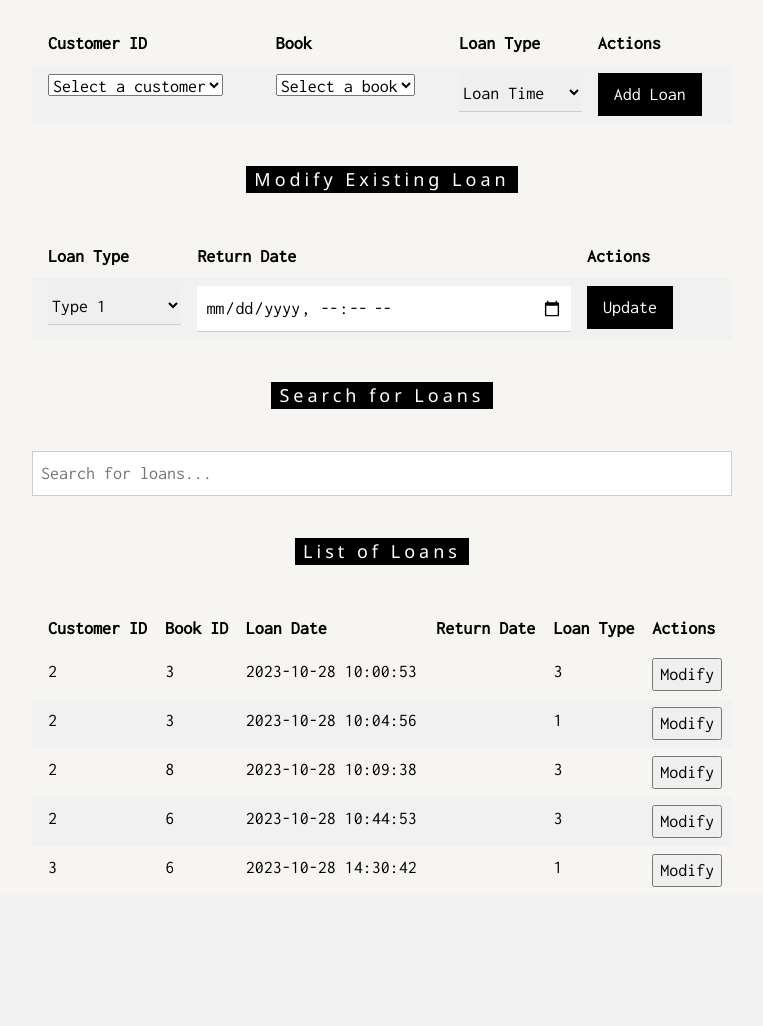
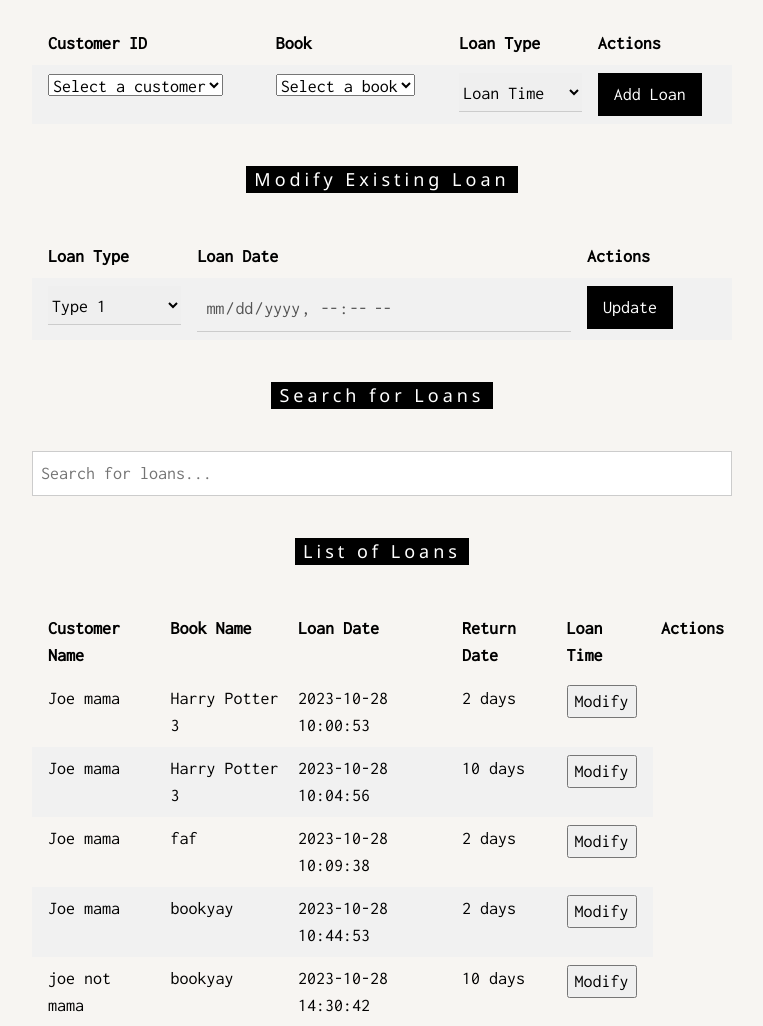
Before and after one commit to shalevhagshur/LibProjectFinal, a Flask app: page /loanpage in a window 1280 px wide. Shown: the part 1638-2664 px from the top of the page, without its empty margins (258-1021 px from the left). Before the commit the page ends 2525 px from the top, so only its background shows below. Run offline with Flask 3, Linux system fonts and the light colour scheme; data comes from the database, SQL or seed files in the repository; both versions use the stored data as it was after the commit.

Commit message:
table kinda works

```diff
--- a/templates/loans.html
+++ b/templates/loans.html
@@ -125,7 +125,7 @@
     <table class="w3-table w3-striped">
       <tr>
         <th>Loan Type</th>
-        <th>Return Date</th>
+        <th>Loan Date</th> <!-- Change "Loan Date" here -->
         <th>Actions</th>
       </tr>
       <tr>
@@ -136,7 +136,7 @@
             <option value="3">Type 3</option>
           </select>
         </td>
-        <td><input class="w3-input" type="datetime-local" id="modifyReturnDate"></td>
+        <td><input class="w3-input" type="datetime-local" id="modifyLoanDate" disabled></td> <!-- Change the input ID to "modifyLoanDate" -->
         <td>
           <input type="hidden" id="modifyLoanID"> <!-- Hidden field to store loan ID -->
           <button id="update-loan-button" class="w3-button w3-black" onclick="updateLoan()">Update</button>
@@ -151,11 +151,11 @@
     <table id="loans-table" class="w3-table w3-striped">
         <thead>
             <tr>
-          <th>Customer ID</th>
-          <th>Book ID</th>
+              <th>Customer Name</th>
+              <th>Book Name</th>
               <th>Loan Date</th>
               <th>Return Date</th>
-          <th>Loan Type</th>
+              <th>Loan Time</th>
               <th>Actions</th>
             </tr>
           </thead>
@@ -175,7 +175,44 @@
 </footer>
 
 <script>
+
 // Function to fetch and display loans
+// Define the getLoanTypeText function
+function getLoanTypeText(loanType) {
+  if (loanType === 1) return '10 days';
+  if (loanType === 2) return '5 days';
+  if (loanType === 3) return '2 days';
+  return 'Unknown';
+}
+
+// Modify the updateLoan function to accept loanID as a parameter
+function updateLoan(loanID) {
+  const updatedLoan = {
+    LoanType: parseInt(document.getElementById('modifyLoanType').value, 10),
+    LoanDate: document.getElementById('modifyLoanDate').value,
+  };
+
+  // Check if loanID is not empty
+  if (!loanID) {
+    alert('In Order To Update A Loan, Choose Which Loan To Modify First Using The Modify Button');
+    return;
+  }
+
+  // Use the loanID to update the loan using the PUT route
+  axios.put(`/loans/${loanID}`, updatedLoan)
+    .then(() => {
+      // Clear the form fields after the update
+      document.getElementById('modifyLoanType').value = '';
+      document.getElementById('modifyLoanDate').value = '';
+      document.getElementById('modifyLoanID').value = '';
+
+      // Refresh the loan list
+      getLoans();
+    })
+    .catch(error => console.error(error));
+}
+
+// Function to fetch and display loans with customer and book names
 function getLoans() {
   axios.get('/loans')
     .then(response => {
@@ -188,11 +225,52 @@
 
       loans.forEach(loan => {
         const row = tbody.insertRow();
-          row.insertCell(0).textContent = loan.CustID; // Display customer ID
-          row.insertCell(1).textContent = loan.BookID; // Display book ID
-          row.insertCell(2).textContent = loan.LoanDate; // Display loan date
-          row.insertCell(3).textContent = loan.ReturnDate; // Display return date
-          row.insertCell(4).textContent = loan.LoanType; // Display loan type
+
+        // Create all the cells for the row
+        const cellCustomerName = row.insertCell(0);
+        const cellBookName = row.insertCell(1);
+        const cellLoanDate = row.insertCell(2);
+        const cellReturnDate = row.insertCell(3);
+        const cellActions = row.insertCell(4);
+
+        // Fetch and display customer name
+        getCustomerName(loan.CustID).then(CustName => {
+          cellCustomerName.textContent = CustName; // Customer Name
+        });
+
+        // Fetch and display book name
+        getBookName(loan.BookID).then(bookname => {
+          cellBookName.textContent = bookname; // Book Name
+        });
+
+        // Display loan date
+        cellLoanDate.textContent = loan.LoanDate || ''; // Loan Date
+
+        // Display return date (You'll need to fetch this information)
+        // Use the appropriate function to fetch and display return date here
+        // Example: getReturnDate(loan.LoanID).then(returnDate => {
+        //   cellReturnDate.textContent = returnDate;
+        // });
+
+        // Display loan type as "10 days," "5 days," or "2 days"
+        const loanTypeText = getLoanTypeText(loan.LoanType);
+        cellReturnDate.textContent = loanTypeText; // Loan Time
+
+        // Hide the actual book ID, customer ID, and loan type as hidden fields
+        const hiddenBookID = document.createElement('input');
+        hiddenBookID.type = 'hidden';
+        hiddenBookID.value = loan.BookID || ''; // Check for null values
+        row.appendChild(hiddenBookID);
+
+        const hiddenCustID = document.createElement('input');
+        hiddenCustID.type = 'hidden';
+        hiddenCustID.value = loan.CustID || ''; // Check for null values
+        row.appendChild(hiddenCustID);
+
+        const hiddenLoanType = document.createElement('input');
+        hiddenLoanType.type = 'hidden';
+        hiddenLoanType.value = loan.LoanType || ''; // Check for null values
+        row.appendChild(hiddenLoanType);
 
         const modifyButton = document.createElement('button');
         modifyButton.textContent = 'Modify';
@@ -201,31 +279,79 @@
 
         // Add an event listener for the "Modify" button, passing the loan.LoanID
         modifyButton.addEventListener('click', (event) => {
-            // Get the loan ID from the data attribute of the modify button
           const loanID = event.target.dataset.loanId;
-            // Set the loan ID in the hidden input field of the update button
-            document.getElementById('modifyLoanID').value = loanID;
-
-            // Fetch and load the loan data into the update table
-            loadLoanDataForUpdate(loanID);
+          updateLoan(loanID);
         });
 
-          row.insertCell(5).appendChild(modifyButton);
+        cellActions.appendChild(modifyButton); // Actions
       });
     })
-      .catch(error => console.error(error));
+    .catch(error => {
+      console.error(error);
+      // Handle the error, e.g., display an error message to the user
+    });
 }
 
-  function loadLoanDataForUpdate(loanID) {
-    axios.get(`/loans/${loanID}`)
-      .then(response => {
-        const loan = response.data;
-        // Populate the update table with the loan's data
-        document.getElementById('modifyLoanType').value = loan.LoanType;
-        document.getElementById('modifyReturnDate').value = loan.ReturnDate;
+
+// Helper function to fetch and display customer name by ID
+function getCustomerName(CustID) {
+  return axios.get(`/customers/${CustID}`)
+    .then(customerResponse => {
+      if (customerResponse.status === 200) {
+        return customerResponse.data.CustName || 'Unknown'; // Use CustName as the property
+      } else {
+        return 'Customer not found';
+      }
     })
-      .catch(error => console.error(error));
+    .catch(customerError => {
+      console.error('Error fetching customer:', customerError);
+      return 'Error fetching customer';
+    });
 }
+
+// Helper function to fetch and display book name by ID
+function getBookName(BookID) {
+  return axios.get(`/books/${BookID}`)
+    .then(bookResponse => {
+      if (bookResponse.status === 200) {
+        return bookResponse.data.bookname || 'Unknown';
+      } else {
+        return 'Book not found';
+      }
+    })
+    .catch(bookError => {
+      console.error('Error fetching book:', bookError);
+      return 'Error fetching book';
+    });
+}
+
+// Helper function to fetch and display loan type text
+function getLoanTypeText(loanType) {
+  if (loanType === 1) return '10 days';
+  if (loanType === 2) return '5 days';
+  if (loanType === 3) return '2 days';
+  return 'Unknown';
+}
+
+
+
+// Call getLoans() when the page loads
+window.addEventListener('load', getLoans);
+
+// Assuming you have a loan object or variable defined earlier in your code
+
+// axios.get(`/loans/${loan.loanID}`)
+//   .then(response => {
+//     const loan = response.data; // Define loan here
+//     // Populate the update table with the loan's data
+//     document.getElementById('modifyLoanType').value = loan.LoanType;
+//     document.getElementById('modifyLoanDate').value = loan.LoanDate;
+//   })
+//   .catch(error => console.error(error));
+
+
+// row.insertCell(cellIndex++).appendChild(modifyButton);
+
 
   // Function to delete a loan
   function deleteLoan(loanID) {
@@ -241,8 +367,8 @@
     document.getElementById('update-loan-button').addEventListener('click', function () {
       const loanID = document.getElementById('modifyLoanID').value;
       const updatedLoan = {
-        LoanType: document.getElementById('modifyLoanType').value,
-        ReturnDate: document.getElementById('modifyReturnDate').value,
+        LoanType: parseInt(document.getElementById('modifyLoanType').value, 10),
+        LoanDate: document.getElementById('modifyLoanDate').value,
       };
 
       // Check if loanID is not empty
@@ -256,7 +382,7 @@
         .then(() => {
           // Clear the form fields after the update
           document.getElementById('modifyLoanType').value = '';
-          document.getElementById('modifyReturnDate').value = '';
+          document.getElementById('modifyLoanDate').value = '';
           document.getElementById('modifyLoanID').value = '';
 
           // Refresh the loan list
```
Also changed, not shown: instance/library.db. Lines whose indentation alone changed are shown as unchanged.
